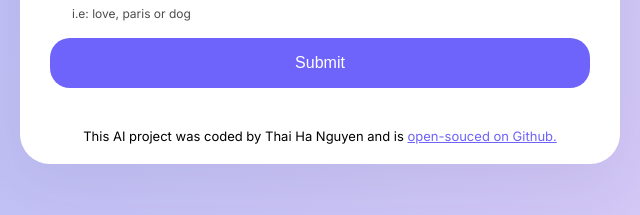
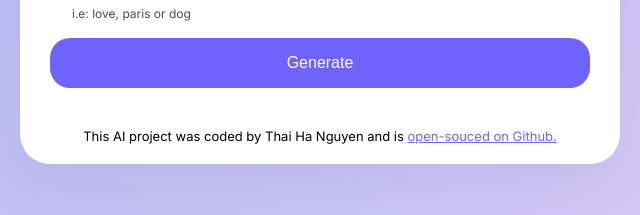
Before and after one commit to thaihanguyen98/ai-poem-generator, a plain HTML site: page index.html in a window 1280 px wide. Shown: the part 368-583 px from the top of the page, 320-960 px from the left. Drawn offline with nearby package versions, Linux system fonts and the light colour scheme.

Commit message:
Replace the word Submit to Generate

```diff
--- a/index.html
+++ b/index.html
@@ -41,7 +41,7 @@
                 id="user-instruction"
               />
               <small>i.e: love, paris or dog</small>
-              <input type="submit" class="submit-button" />
+              <input type="submit" value="Generate" class="submit-button" />
             </form>
           </div>
           <div class="poem hidden" id="poem"></div>
```
